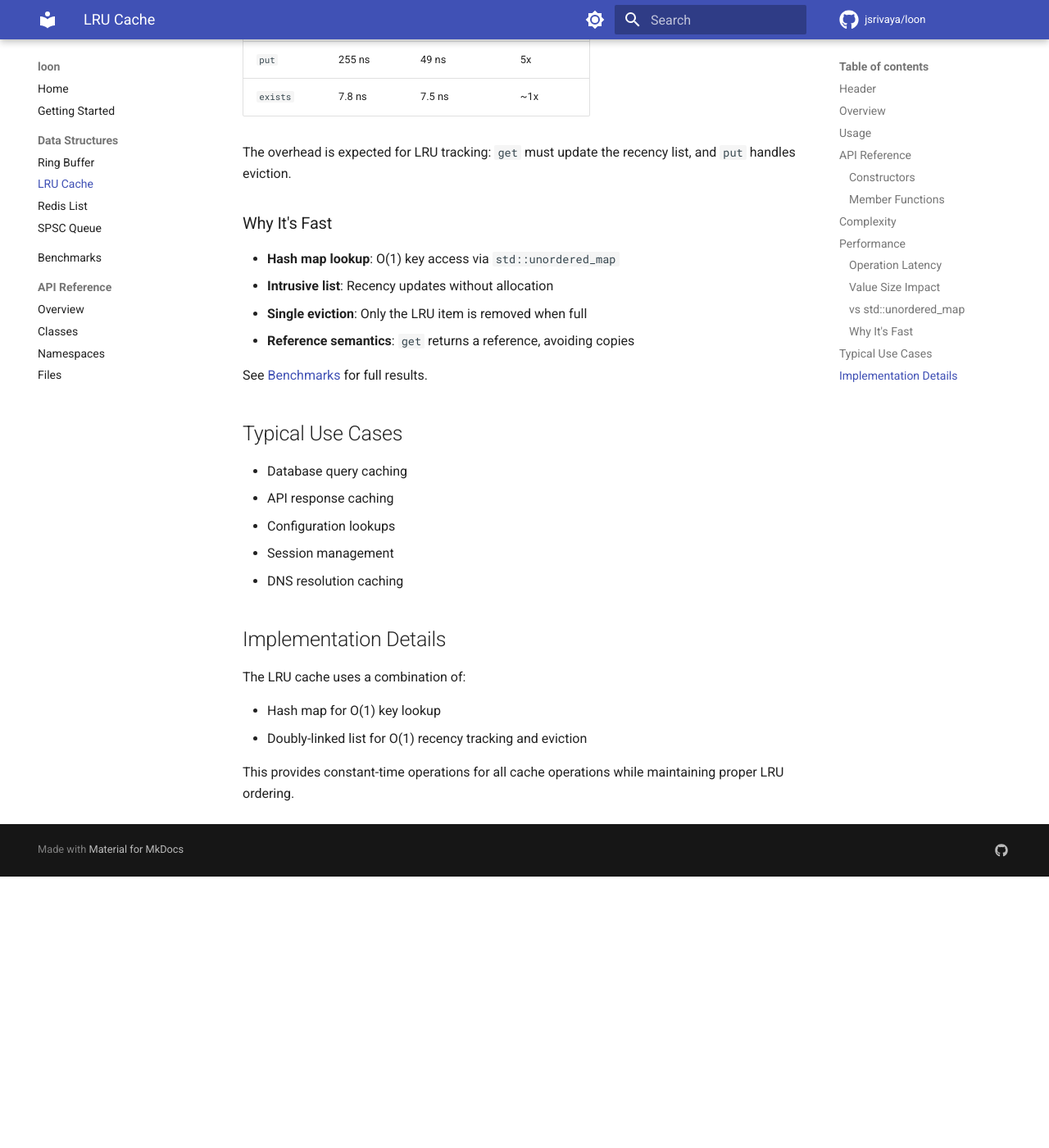
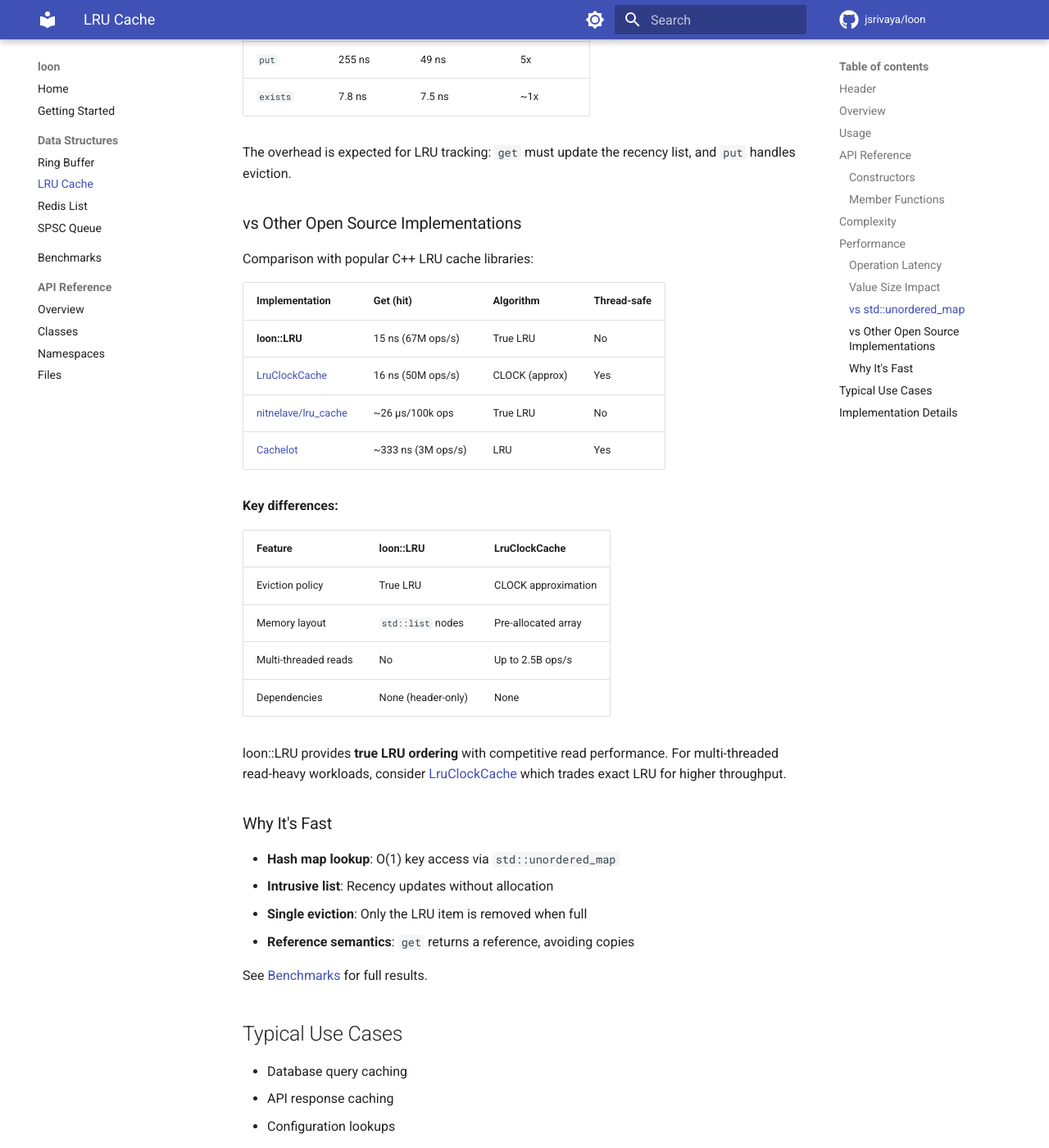
Before and after one commit to jsrivaya/loon, an MkDocs documentation site: the page built from docs-src/data-structures/lru-cache.md, in a window 1280 px wide and 1400 px high, scrolled down 2846 px. Shown: the whole window at 82% size. Built offline with MkDocs 1.6.1 and Material for MkDocs 9.7.7, drawn with Linux system fonts in a browser that asks for light colours; comment, search, counter and statistics services are not loaded; before the commit the page ends 3915 px from its top, so only the background shows below that.

Commit message:
Add LruCache benchmarks comparisson (#44)

```diff
--- a/docs-src/data-structures/lru-cache.md
+++ b/docs-src/data-structures/lru-cache.md
@@ -92,6 +92,28 @@ Comparison with raw hash map (no LRU tracking):
 
 The overhead is expected for LRU tracking: `get` must update the recency list, and `put` handles eviction.
 
+### vs Other Open Source Implementations
+
+Comparison with popular C++ LRU cache libraries:
+
+| Implementation | Get (hit) | Algorithm | Thread-safe |
+|----------------|-----------|-----------|-------------|
+| **loon::LRU** | 15 ns (67M ops/s) | True LRU | No |
+| [LruClockCache](https://github.com/tugrul512bit/LruClockCache) | 16 ns (50M ops/s) | CLOCK (approx) | Yes |
+| [nitnelave/lru_cache](https://github.com/nitnelave/lru_cache) | ~26 µs/100k ops | True LRU | No |
+| [Cachelot](https://cachelot.io/) | ~333 ns (3M ops/s) | LRU | Yes |
+
+**Key differences:**
+
+| Feature | loon::LRU | LruClockCache |
+|---------|-----------|---------------|
+| Eviction policy | True LRU | CLOCK approximation |
+| Memory layout | `std::list` nodes | Pre-allocated array |
+| Multi-threaded reads | No | Up to 2.5B ops/s |
+| Dependencies | None (header-only) | None |
+
+loon::LRU provides **true LRU ordering** with competitive read performance. For multi-threaded read-heavy workloads, consider [LruClockCache](https://github.com/tugrul512bit/LruClockCache) which trades exact LRU for higher throughput.
+
 ### Why It's Fast
 
 - **Hash map lookup**: O(1) key access via `std::unordered_map`
```
